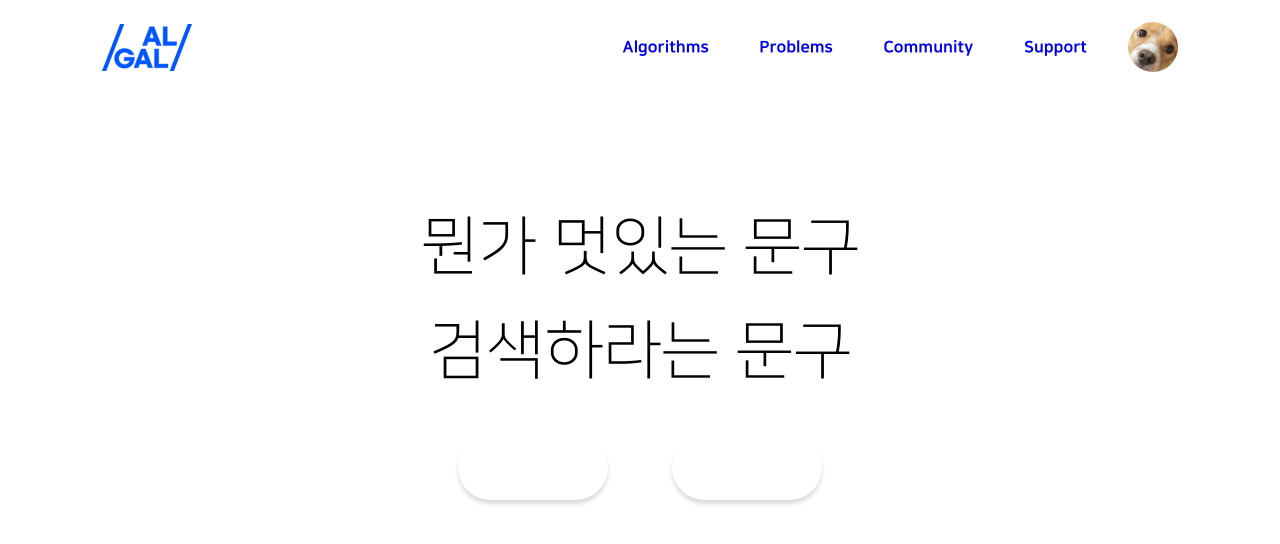
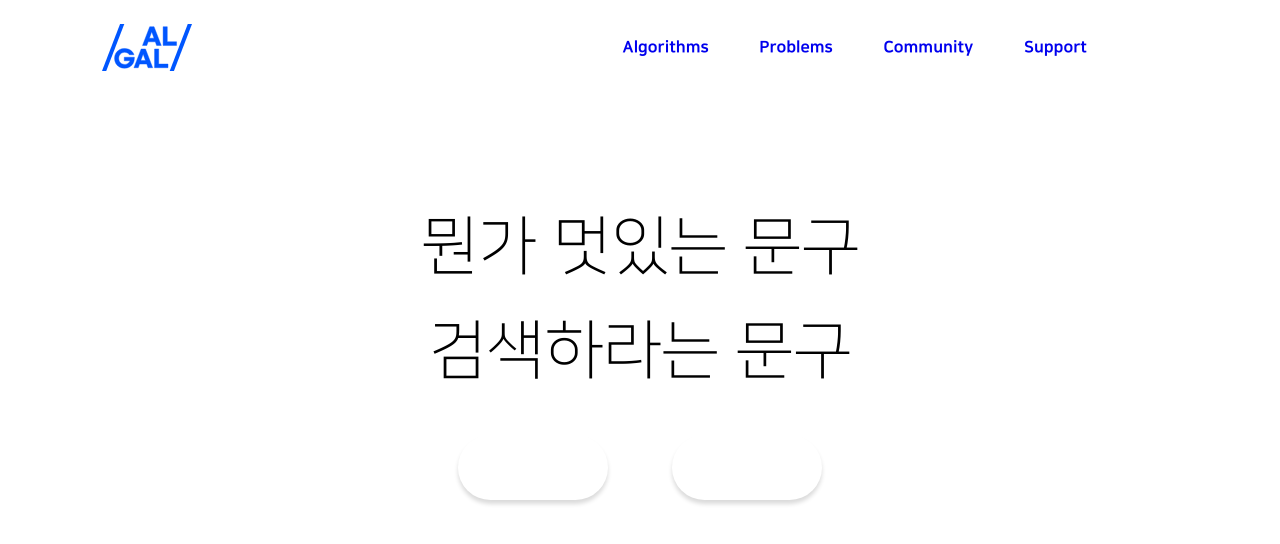
Before and after one commit to yeonju0110/algorithm-gallery, a React (Create React App) app in the folder app/: page / in a window 1280 px wide. Shown: the top 544 px of the page. Built offline with nearby package versions, Linux system fonts and the light colour scheme; no server answers.

Commit message:
feat: header profile dropbox

```diff
--- a/app/src/app.jsx
+++ b/app/src/app.jsx
@@ -14,8 +14,8 @@ function App({ item }) {
         <Header />
         <Routes>
           <Route path='/' exact element={<Main item={item} />} />
-          <Route path='/login' exact element={<LoginPage />} />
-          <Route path='/signup' exact element={<SignUpPage />} />
+          <Route path='/login' element={<LoginPage />} />
+          <Route path='/signup' element={<SignUpPage />} />
         </Routes>
       </BrowserRouter>
     </div>
--- a/app/src/components/header/header.jsx
+++ b/app/src/components/header/header.jsx
@@ -1,5 +1,6 @@
 import styles from "./header.module.css";
 import { Link } from "react-router-dom";
+import HeaderProfile from "../header_profile/header_profile";
 
 function Header() {
   return (
@@ -14,7 +15,7 @@ function Header() {
         <Link to='/' className={styles.navKey}>Problems</Link>
         <Link to='/' className={styles.navKey}>Community</Link>
         <Link to='/' className={styles.navKey}>Support</Link>
-        <div className={styles.userImg}></div>
+        <HeaderProfile />
       </div>
     </div>
   );
--- a/app/src/components/header/header.module.css
+++ b/app/src/components/header/header.module.css
@@ -37,10 +37,3 @@
     color: agBlue;
     padding: 10px;
 }
-
-.userImg{
-    width: 50px;
-    height: 50px;
-    background: url('../../../public/images/profile.png') center/cover no-repeat;
-    border-radius: 50%;
-}
--- /dev/null
+++ b/app/src/components/header_profile/header_profile.jsx
@@ -0,0 +1,46 @@
+import React, { useState } from 'react';
+import { useNavigate } from 'react-router-dom';
+import styles from './header_profile.module.css';
+
+const HeaderProfile = (props) => {
+    const navigate = useNavigate();
+
+    const [isProfile, setIsProfile] = useState(false);
+    const [isLogin, setIsLogin] = useState(false);
+
+    const clickProfile = () => {
+        setIsProfile(!isProfile);
+    };
+
+    const goPage = e => {
+        if(e.target.innerText === 'logout')
+            navigate('/');
+        else
+            navigate(`/${e.target.innerText}`);
+        setIsProfile(!isProfile);
+    }
+
+    return (
+        <div className={styles.box}>
+            <div onClick={clickProfile} className={isLogin? `${styles.userImg}` : `${styles.basicImg}`}></div>
+            <div className={isProfile? `${styles.btnBox}` : `${styles.noneBox}`}>
+                {!isLogin && (
+                    <button className={styles.btn} onClick={goPage}>login</button>
+                )}
+                {!isLogin && (
+                    <button className={styles.btn} onClick={goPage}>signup</button>
+                )}
+                {isLogin && (
+                    <button className={styles.btn} onClick={goPage}>mypage</button>
+                )}
+                {isLogin && (
+                    <button className={styles.btn} onClick={goPage}>logout</button>
+                )}
+            </div>
+        </div>
+    );
+};
+
+export default HeaderProfile;
+
+// onClick={() => navigate(`/p/${latestPost.postid}`)
--- /dev/null
+++ b/app/src/components/header_profile/header_profile.module.css
@@ -0,0 +1,45 @@
+@value agGray, agMint from "../../common/colors.css";
+
+.userImg{
+    width: 50px;
+    height: 50px;
+    background: url('../../../public/images/profile.png') center/cover no-repeat;
+    border-radius: 50%;
+    cursor: pointer;
+}
+
+.basicImg{
+    width: 50px;
+    height: 50px;
+    background: agGray;
+    border-radius: 50%;
+    cursor: pointer;
+}
+
+.box {
+    position: relative;
+}
+
+.btnBox {
+    position: absolute;
+    left: -50%;
+    top: 110%;
+    display: flex;
+    flex-direction: column;
+    align-items: center;
+    width: 100px;
+}
+
+.noneBox {
+    display: none;
+}
+
+.btn {
+    background-color: agMint;
+    width: 100%;
+    padding: 10px;
+    cursor: pointer;
+    border: none;
+    text-decoration: none;
+    border-bottom: 2px solid agGray;
+}
```
